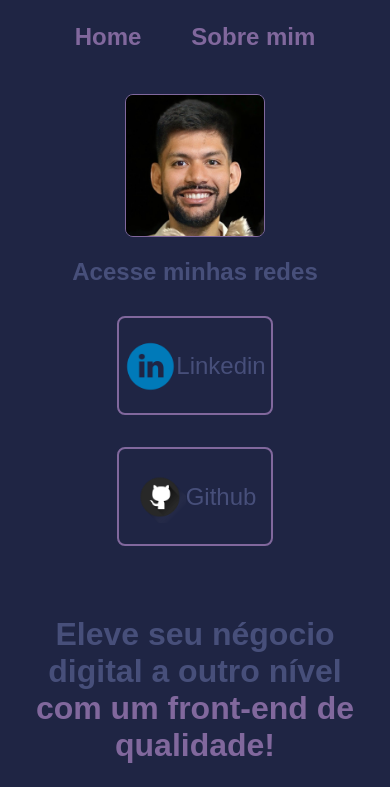
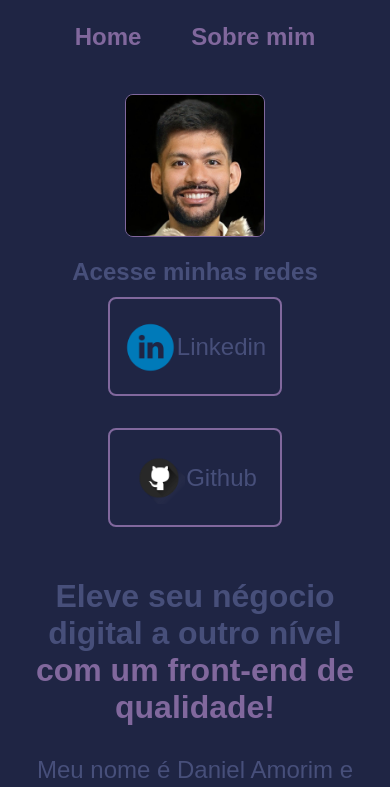
Before and after one commit to amorimdaniel/LANDING-PAGE-COM-HTML-E-CSS-SOBRE-MIM, a plain HTML site: page index.html in a window 390 px wide. Shown: the top 787 px of the page. Drawn offline with Linux system fonts and the light colour scheme; a web font is replaced by a local one.

Commit message:
Correção botão Linkedin

```diff
--- a/style/media.css
+++ b/style/media.css
@@ -14,12 +14,13 @@
     }
 
     .apresentacao-link {
-        gap: 0px;
+        gap: 1px;
     }
 
     .apresentacao-links {
         flex-direction: column;
         align-items: center;
+        padding: 1px;
     }
 
     .apresentacao-conteudo {
```
